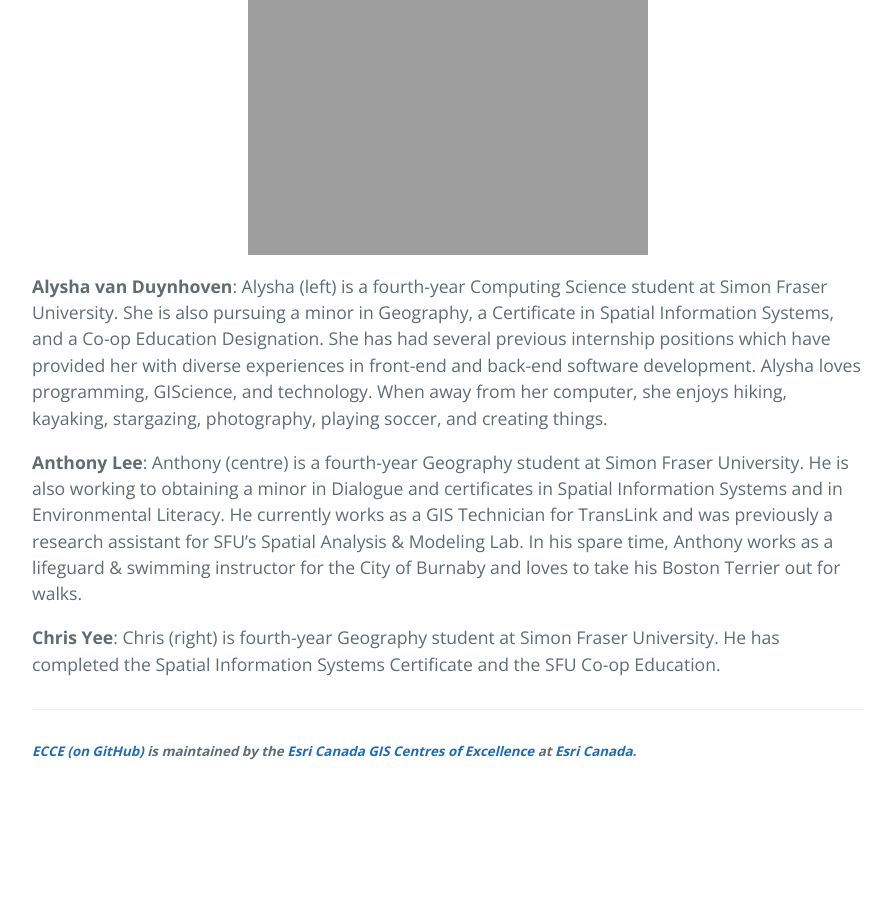
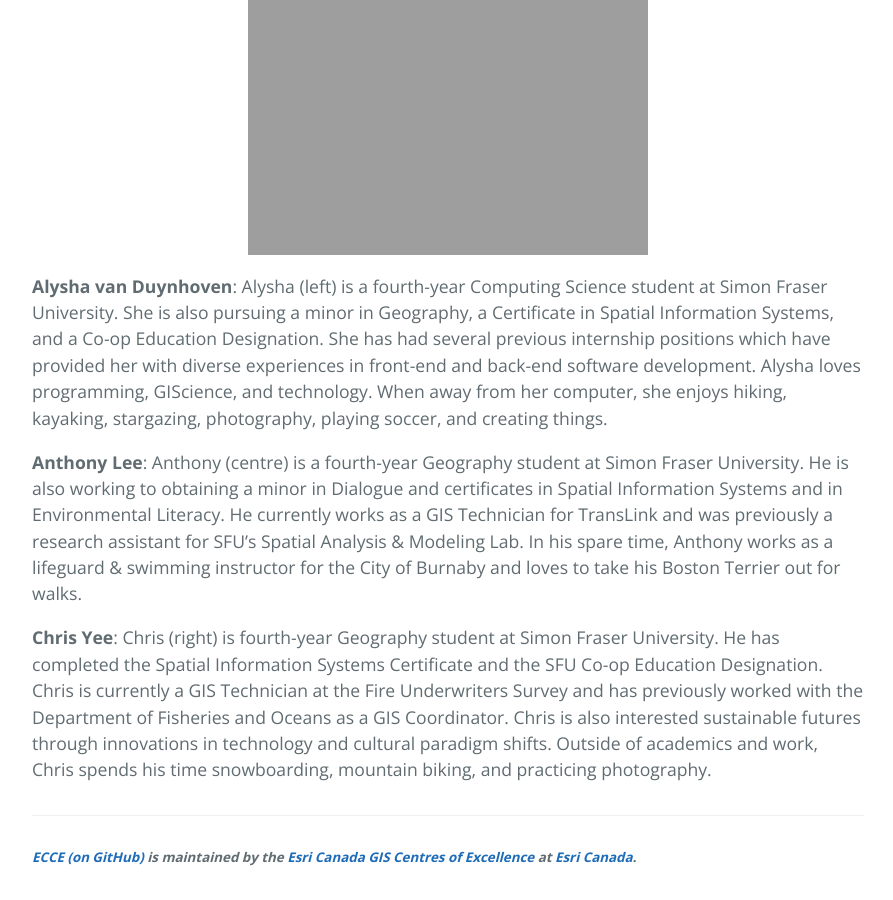
Before and after one commit to EsriCanada-CE/esricanada-ce.github.io, a Jekyll site: the page built from _appchallenge/2018/teams/sfu/mapit.space.md, in a window 1280 px wide and 900 px high, scrolled down 2453 px. Shown: the whole window, without its empty margins (192-1085 px from the left). Built offline with Jekyll 4.4.1, drawn with Linux system fonts in a browser that asks for light colours; before the commit the page ends 3247 px from its top, so only the background shows below that.

Commit message:
Fixed bio

```diff
--- a/_appchallenge/2018/teams/sfu/mapit.space.md
+++ b/_appchallenge/2018/teams/sfu/mapit.space.md
@@ -12,7 +12,7 @@ members:
   - name: "Anthony Lee"
     bio: "Anthony (centre) is a fourth-year Geography student at Simon Fraser University. He is also working to obtaining a minor in Dialogue and certificates in Spatial Information Systems and in Environmental Literacy. He currently works as a GIS Technician for TransLink and was previously a research assistant for SFU’s Spatial Analysis & Modeling Lab. In his spare time, Anthony works as a lifeguard & swimming instructor for the City of Burnaby and loves to take his Boston Terrier out for walks."
   - name: "Chris Yee"
-    bio: "Chris (right) is fourth-year Geography student at Simon Fraser University. He has completed the Spatial Information Systems Certificate and the SFU Co-op Education."
+    bio: "Chris (right) is fourth-year Geography student at Simon Fraser University. He has completed the Spatial Information Systems Certificate and the SFU Co-op Education Designation. Chris is currently a GIS Technician at the Fire Underwriters Survey and has previously worked with the Department of Fisheries and Oceans as a GIS Coordinator. Chris is also interested sustainable futures through innovations in technology and cultural paradigm shifts. Outside of academics and work, Chris spends his time snowboarding, mountain biking, and practicing photography."
 school: Simon Fraser University
 videoid: Z7kyUroeAsE
 
```
